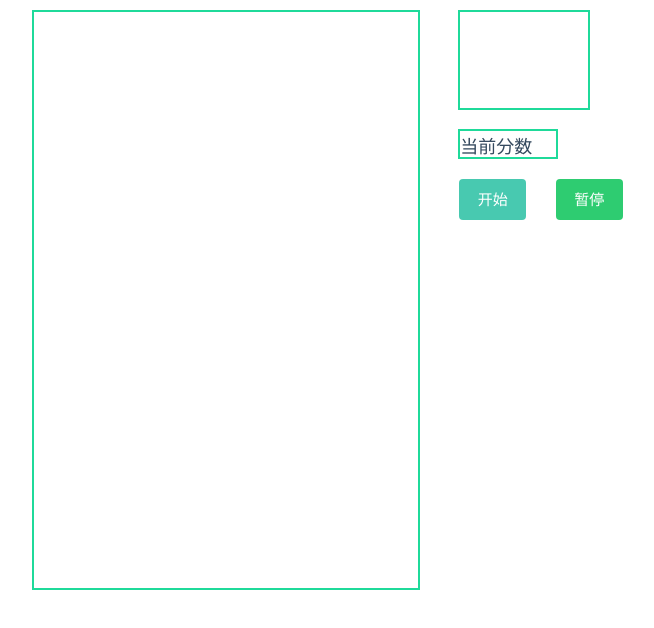
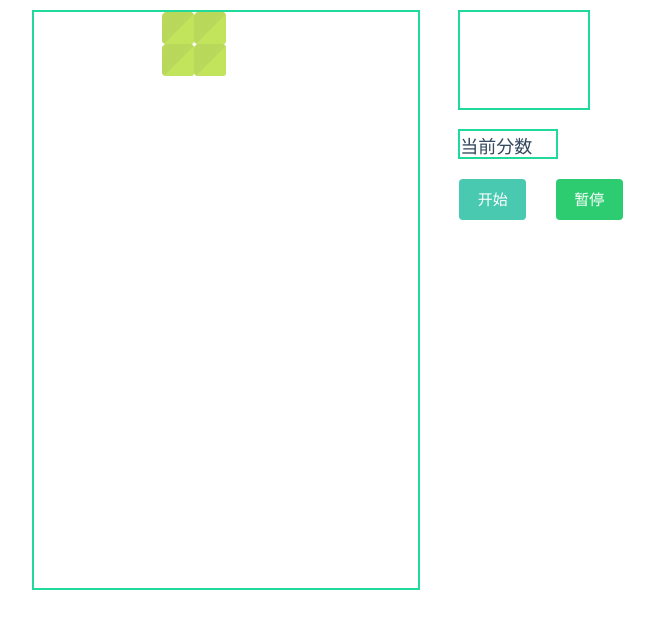
Before and after one commit to awxxxxxx/HTML-Tetris, a plain HTML site: page index.html in a window 1280 px wide. Both pictures are taken after a click on the link "开始". Shown: the whole page, without its empty margins (405-1059 px from the left). Drawn offline with Linux system fonts and the light colour scheme; a web font is replaced by a local one.

Commit message:
some files

```diff
--- a/index.html
+++ b/index.html
@@ -26,10 +26,10 @@
                     <p>当前分数</p>
                 </div>
                 <div class="col-xs-3">
-                    <a  href="#fakelink" class="btn btn-block btn-log btn-primary">开始</a>
+                    <a  href="#fakelink"id="start" class="btn btn-block btn-log btn-primary">开始</a>
                 </div>
                 <div class="col-xs-3">
-                    <a  href="#fakelink" class="btn btn-block btn-log btn-success">暂停</a>
+                    <a  href="#fakelink" id="stop" class="btn btn-block btn-log btn-success">暂停</a>
                 </div>
 
             </div>
@@ -39,4 +39,5 @@
     <script src="./js/jquery.js" type="text/javascript" charset="utf-8"></script>
     <script src="./js/bootstrap.min.js" type="text/javascript" charset="utf-8"></script>
     <script src="./js/diamonds.js" type="text/javascript" charset="utf-8"></script>
+    <script src="./js/draw.js" type="text/javascript" charset="utf-8"></script>
 </html>
--- a/js/diamonds.js
+++ b/js/diamonds.js
@@ -5,14 +5,17 @@
  *@author:Waterbear
  * */
 
-/***方块图片的路径***/
+/***方块图片的函数,返回一个图片对象***/
 
-var Path = function(n) {
+var image = function() {
     this.s = new Array(12);
+    this.icon = new Array(12);
     for(var i = 0; i < 12; i++){
-        s[i] = '../image/game/' + (i+1) + '.png';
+        s[i] = './image/game/' + (i+1) + '.png';
+        icon[i] = new Image();
+        icon[i].src = s[i];
     }
-    return s[n];
+    return icon;
 
 };
 
@@ -25,8 +28,8 @@ var diaPoint = function(n) {
     }
     this.Point = new Array(7);
     this.Point[0] = [new point(4,0),new point(5,0),new point(6,0),new point(7,0)];
-    this.Point[1] = [new point(4,0),new point(5,1),new point(6,0),new point(5,1)];
-    this.Point[2] = [new point(4,0),new point(5,1),new point(6,0),new point(4,1)];
+    this.Point[1] = [new point(4,0),new point(5,0),new point(6,0),new point(5,1)];
+    this.Point[2] = [new point(4,0),new point(5,0),new point(6,0),new point(4,1)];
     this.Point[3] = [new point(4,1),new point(5,0),new point(5,1),new point(6,0)];
     this.Point[4] = [new point(4,0),new point(5,0),new point(4,1),new point(5,1)];
     this.Point[5] = [new point(4,0),new point(5,0),new point(6,0),new point(6,1)];
@@ -35,16 +38,3 @@ var diaPoint = function(n) {
     return this.Point[n];
 
 };
-
-/******存储图片********/
-
-var Image = function(n) {
-    image = new image
-
-
-};
-
-
-
-
-alert(diaPoint(6)[3].y);
--- a/js/draw.js
+++ b/js/draw.js
@@ -5,13 +5,32 @@
  * @author:WaterBear
  * */
 
-/***全局变量****/
+/***画布的全局变量****/
 
 var Global = {
     cvsGame:null,
-    cxtGame:null;
+    cxtGame:null
 
 };
 
 Global.cvsGame = document.getElementById("GameFrame");
 Global.cxtGame = Global.cvsGame.getContext('2d');
+
+/****图像的全局变量*****/
+
+var ImageList = image();
+
+
+/****绘制方块的函数******/
+
+var drawAct = function(context,point,image,n) {
+   for(var i = 0; i < point.length; ++i){
+       context.drawImage(image[n],point[i].x * 32,point[i].y * 32);
+
+   }
+};
+
+$('#start').click(function() {
+   drawAct(Global.cxtGame,diaPoint(4),ImageList,2);
+
+});
```
